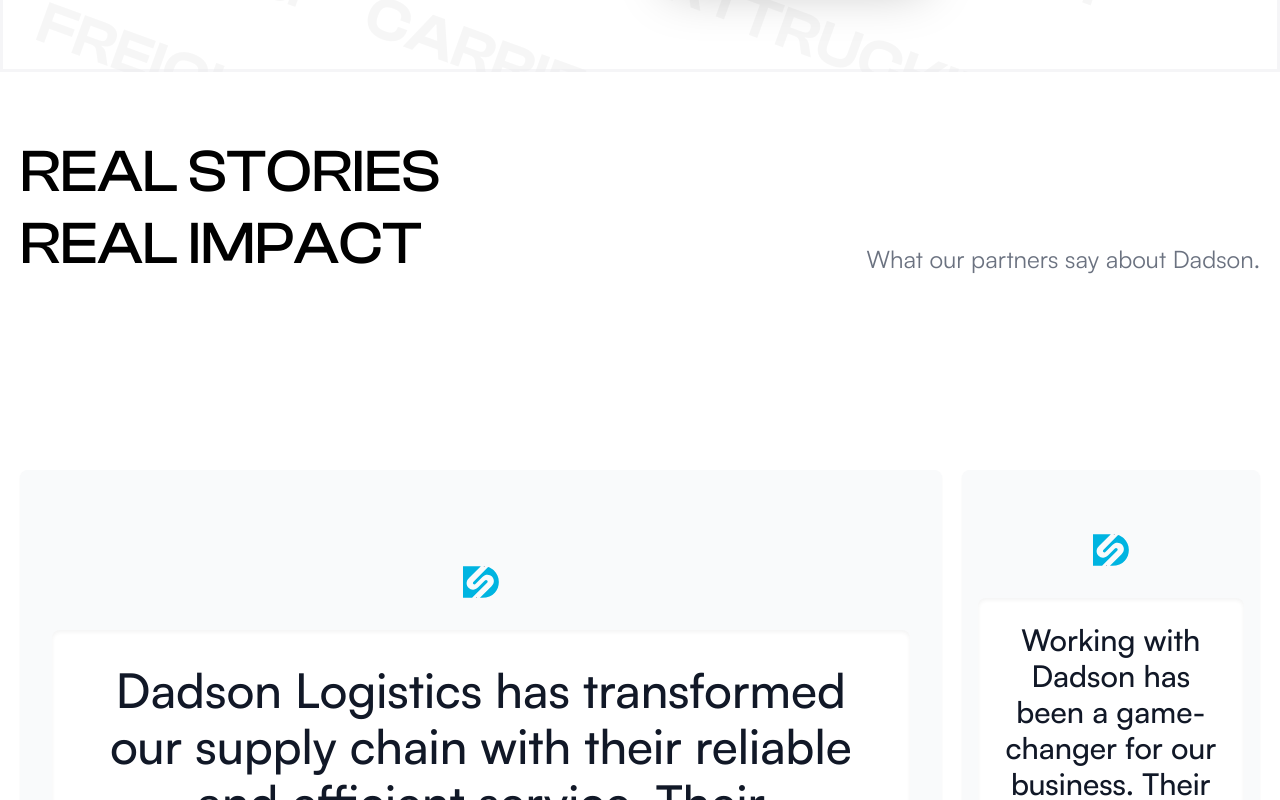
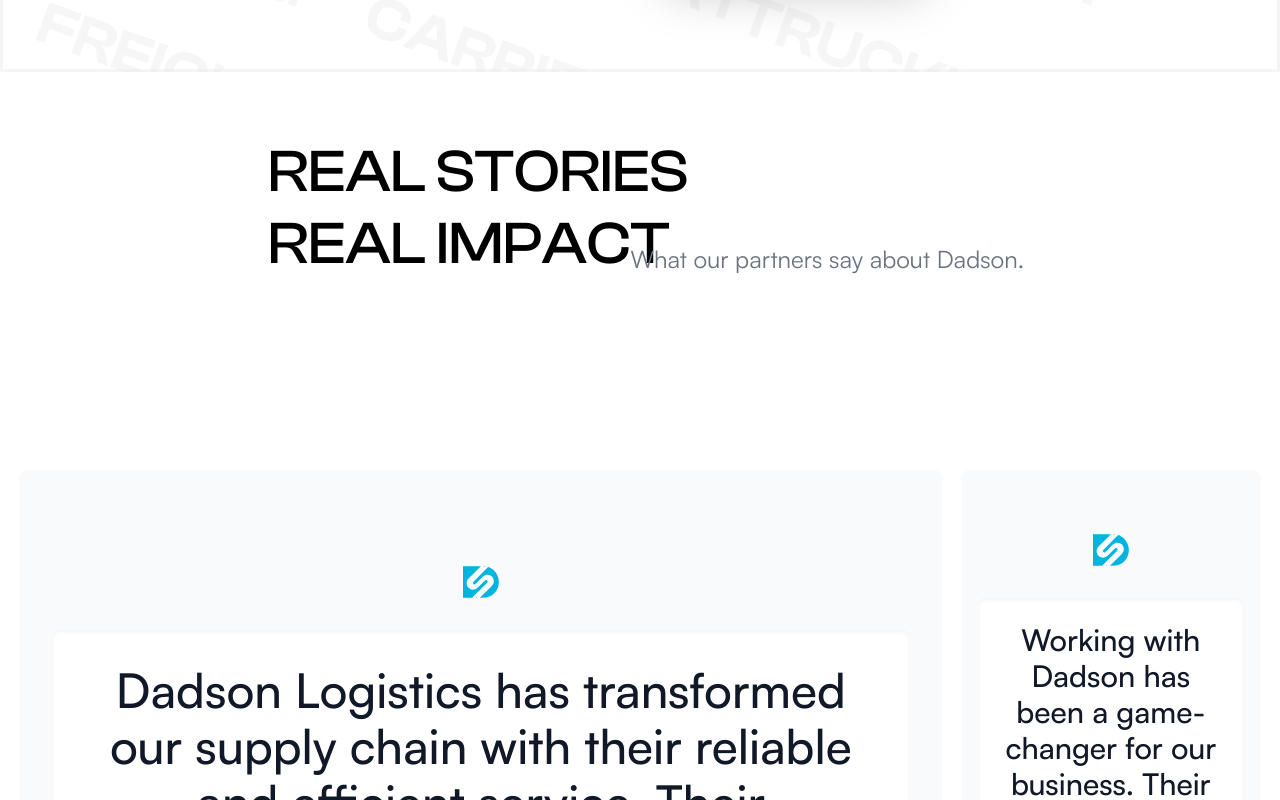
Before and after one commit to Beta-Factory-Dataworks-APAC/dadson-website, a Next.js app: page / in a window 1280 px wide. Shown: the part 5700-6500 px from the top of the page. Built offline with nearby package versions, Linux system fonts and the light colour scheme; a web font is replaced by a local one.

Commit message:
Remove container from testimonials section and position text blocks 20% toward middle

```diff
--- a/src/components/testimonials/Testimonial.tsx
+++ b/src/components/testimonials/Testimonial.tsx
@@ -40,9 +40,9 @@
 const Testimonial = ({ testimonials = defaultTestimonialData }: TestimonialProps) => {
   return (
     <section id="testimonials" className="w-full relative min-h-screen">
-      <div className="max-w-[1880px] mx-auto">
+      {/* Removed max-width container */}
       {/* Mobile Header */}
-        <div className="md:hidden px-5 mb-8">
+      <div className="md:hidden px-5 mb-8 ml-[20%]">
         <motion.div
           initial={{ opacity: 0, y: 20 }}
           whileInView={{ opacity: 1, y: 0 }}
@@ -68,7 +68,7 @@
           initial={{ opacity: 0, y: 20 }}
           whileInView={{ opacity: 1, y: 0 }}
           transition={{ duration: 0.6 }}
-            className="absolute right-5 xl:right-[20px] top-[107px] text-gray-500 text-2xl font-normal font-['Satoshi']"
+          className="absolute ml-[20%] right-5 xl:right-[20%] top-[107px] text-gray-500 text-2xl font-normal font-['Satoshi']"
         >
           What our partners say about Dadson.
         </motion.div>
@@ -77,7 +77,7 @@
           initial={{ opacity: 0, y: 20 }}
           whileInView={{ opacity: 1, y: 0 }}
           transition={{ duration: 0.6, delay: 0.2 }}
-            className="w-[475px] text-black text-6xl font-medium font-['Clash_Display'] uppercase leading-[72px]"
+          className="ml-[20%] w-[475px] text-black text-6xl font-medium font-['Clash_Display'] uppercase leading-[72px]"
         >
           Real Stories<br />Real Impact
         </motion.div>
@@ -179,7 +179,6 @@
           </motion.div>
         </div>
       </div>
-      </div>
     </section>
   );
 };
```
Lines whose indentation alone changed are shown as unchanged.
